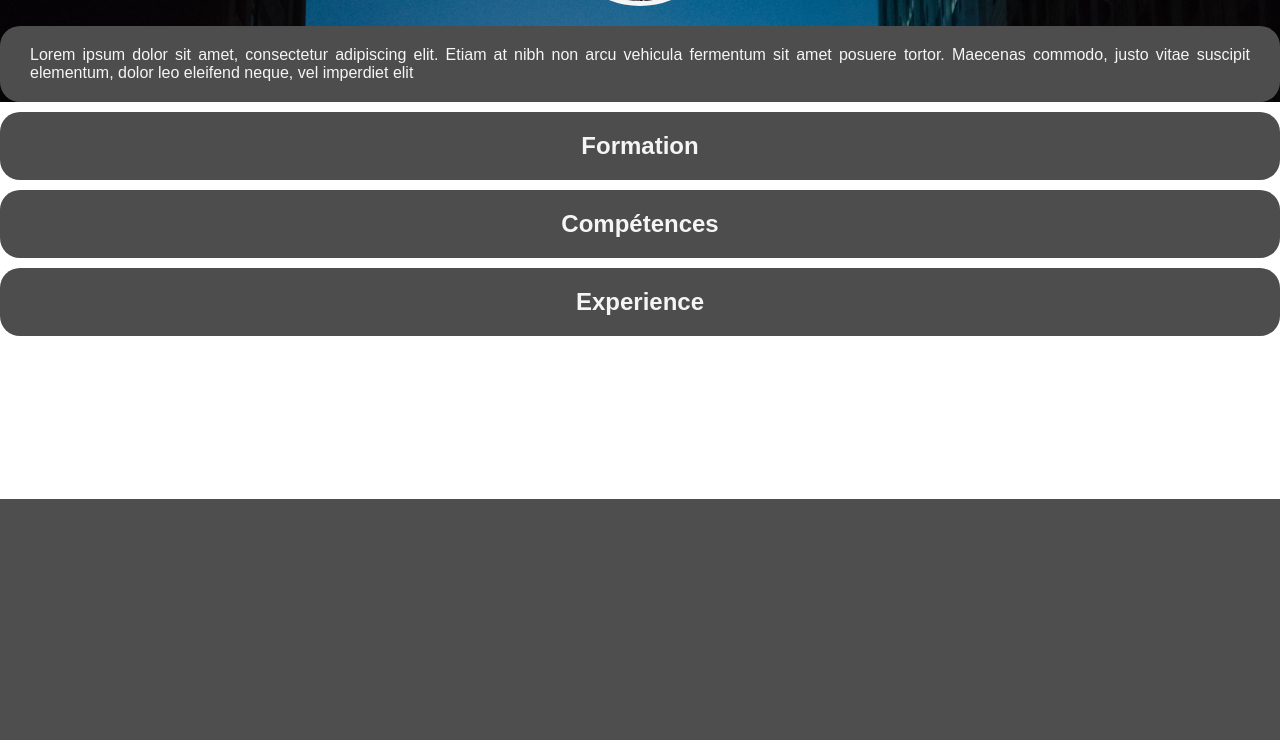
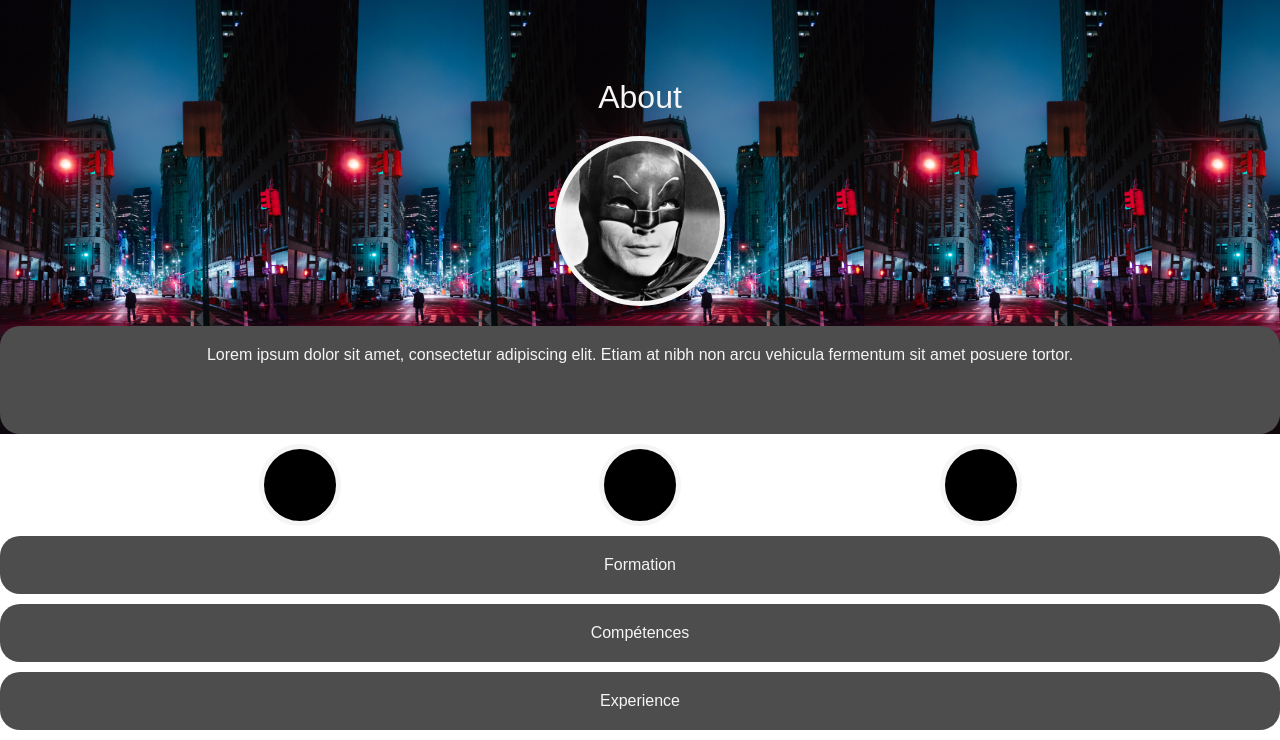
Before and after one commit to gilbertndz/projet1-batwilders, a PHP site: page /Pages/about.html in a window 1280 px wide. Shown: the part 301-1041 px from the top of the page. Before the commit the page ends 800 px from the top, so only its background shows below. Run offline with PHP 8.4, Linux system fonts and the light colour scheme.

Commit message:
modif html css

```diff
--- a/Pages/about.css
+++ b/Pages/about.css
@@ -5,7 +5,7 @@
 
 .top-banner {
     background-image: url(../assests/Pictures/ny_bynight.jpg);
-    background-size: cover;
+    background-size: contain;
 
 }
 
@@ -27,18 +27,16 @@
     width: 10rem;
     border-radius: 50%;
     border: solid 5px whitesmoke;
-    position: abosolute;
-    top: -85px;
 }
 
-#firstmodule{
+.firstmodule{
     background-color: #4D4D4D;
     margin: 50px 0px 10px;
     border-radius: 20px;
-    display: flex;
-    text-align: justify;
-    padding: 20px 30px;
+    text-align: center;
+    padding: 20px 30px 70px;
     color: whitesmoke;
+
     }
 
 .module {
@@ -50,6 +48,25 @@
     padding: 20px 30px;
     color: whitesmoke;
 
+}
+
+.module h2 {
+    font-size: 1rem;
+    font-weight: lighter;
+}
 
 
+.buttons {
+
+    display: flex;
+    justify-content: space-evenly;
+
 }
+
+.buttons div {
+    background-color: black;
+    height: 4.5rem;
+    width: 4.5rem;
+    border-radius: 50%;
+    border: solid 5px whitesmoke;
+}
--- a/Pages/about.html
+++ b/Pages/about.html
@@ -16,9 +69,9 @@
 
         <div class="portrait"></div>
 
-    <section id="firstmodule">
+    <section class="firstmodule">
 
-       <p>Lorem ipsum dolor sit amet, consectetur adipiscing elit. Etiam at nibh non arcu vehicula fermentum sit amet posuere tortor. Maecenas commodo, justo vitae suscipit elementum, dolor leo eleifend neque, vel imperdiet elit </p>
+       <p>Lorem ipsum dolor sit amet, consectetur adipiscing elit. Etiam at nibh non arcu vehicula fermentum sit amet posuere tortor. </p>
 
     </section>
 </div>
```
Also changed, not shown: other parts of Pages/about.html (+53 -0 lines).
